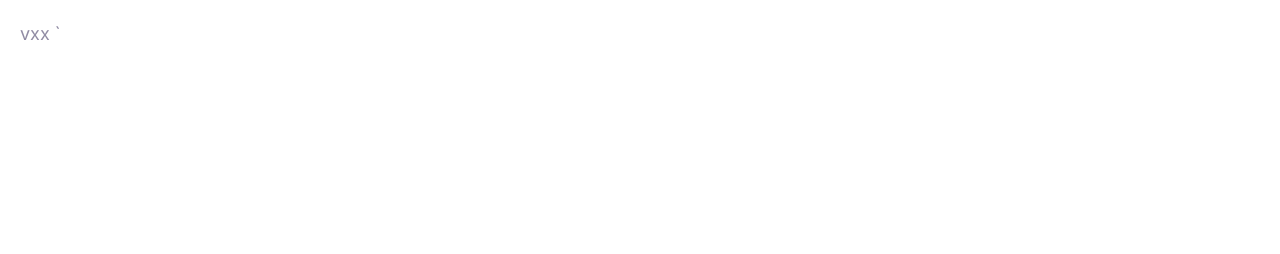
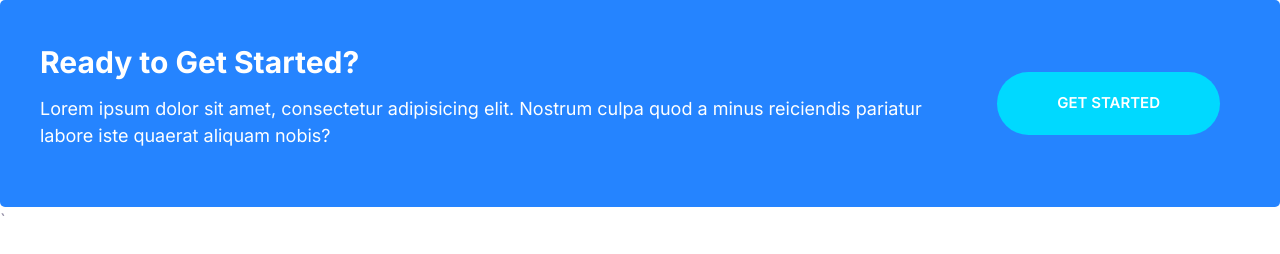
Before and after one commit to RakibulShezan/Demo-Hosting-Website-using-Raw-HTML-and-CSS, a plain HTML site: page index.html in a window 1280 px wide. Drawn offline with Linux system fonts and the light colour scheme.

Commit message:
Build Callout component

```diff
--- a/css/styles.css
+++ b/css/styles.css
@@ -248,6 +248,12 @@ a {
   color: #fff;
 }
 
+.btn--streched{
+  padding-left: 6rem;
+  padding-right: 6rem;
+
+}
+
 @media screen and (min-width: 1024px) {
   .btn {
     font-size: 1.5rem;
@@ -480,3 +486,44 @@ a {
     margin-left: 6rem;
   }
 }
+
+/* Callouts */
+
+.callout{
+  padding: 4rem;
+  border-radius: 5px;
+}
+
+.callout--primary{
+  background: var(--color-primary);
+  color: white;
+}
+
+.callout__heading{
+  color:#fff;
+  margin-top: 0;
+  font-size: 3rem;
+}
+
+.callout .btn{
+  justify-self: center;
+  align-self: center;
+}
+
+.callout__content{
+  text-align: center;
+}
+
+@media screen and (min-width: 768px) {
+
+  .callout .grid--1x2{
+    grid-template-columns: 1fr auto;
+  }
+  .callout__content{
+    text-align: left;
+  }
+  .callout .btn{
+    justify-self: start;
+    margin: 0 2rem;
+  }
+}
--- a/index.html
+++ b/index.html
@@ -14,8 +14,20 @@
     <link rel="stylesheet" href="css/normalize.css" />
     <link rel="stylesheet" href="css/styles.css" />
   </head>
-  <body style="padding: 2rem">
-    vxx
+  <body>
+    <div class="callout callout--primary">
+      <div class="grid grid--1x2">
+        <div class="callout__content">
+          <h2 class="callout__heading">Ready to Get Started?</h2>
+          <p>
+            Lorem ipsum dolor sit amet, consectetur adipisicing elit. Nostrum
+            culpa quod a minus reiciendis pariatur labore iste quaerat aliquam
+            nobis?
+          </p>
+        </div>
+        <a class="btn btn--secondary btn--streched">Get Started</a>
+      </div>
+    </div>
   </body>
 </html>
 `
```
Also changed, not shown: components/callout.html (added, +12 -0 lines).
